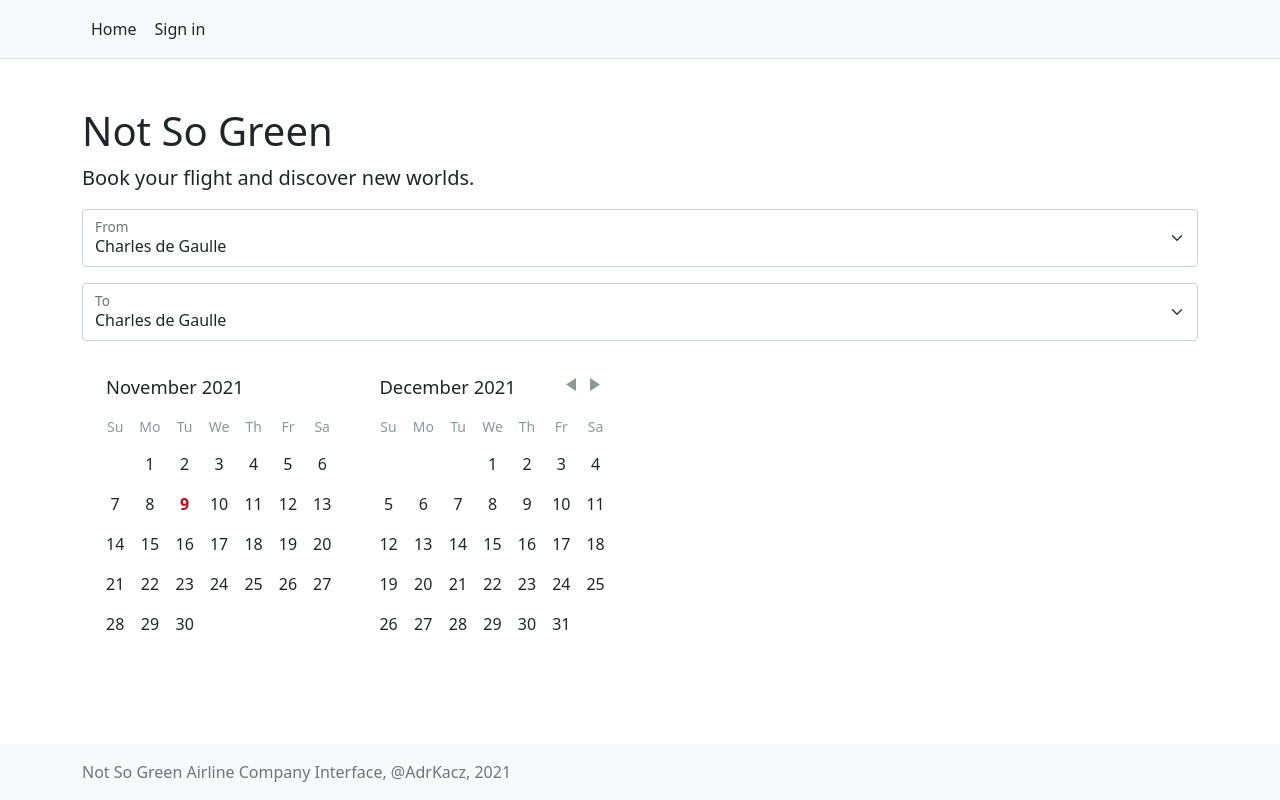
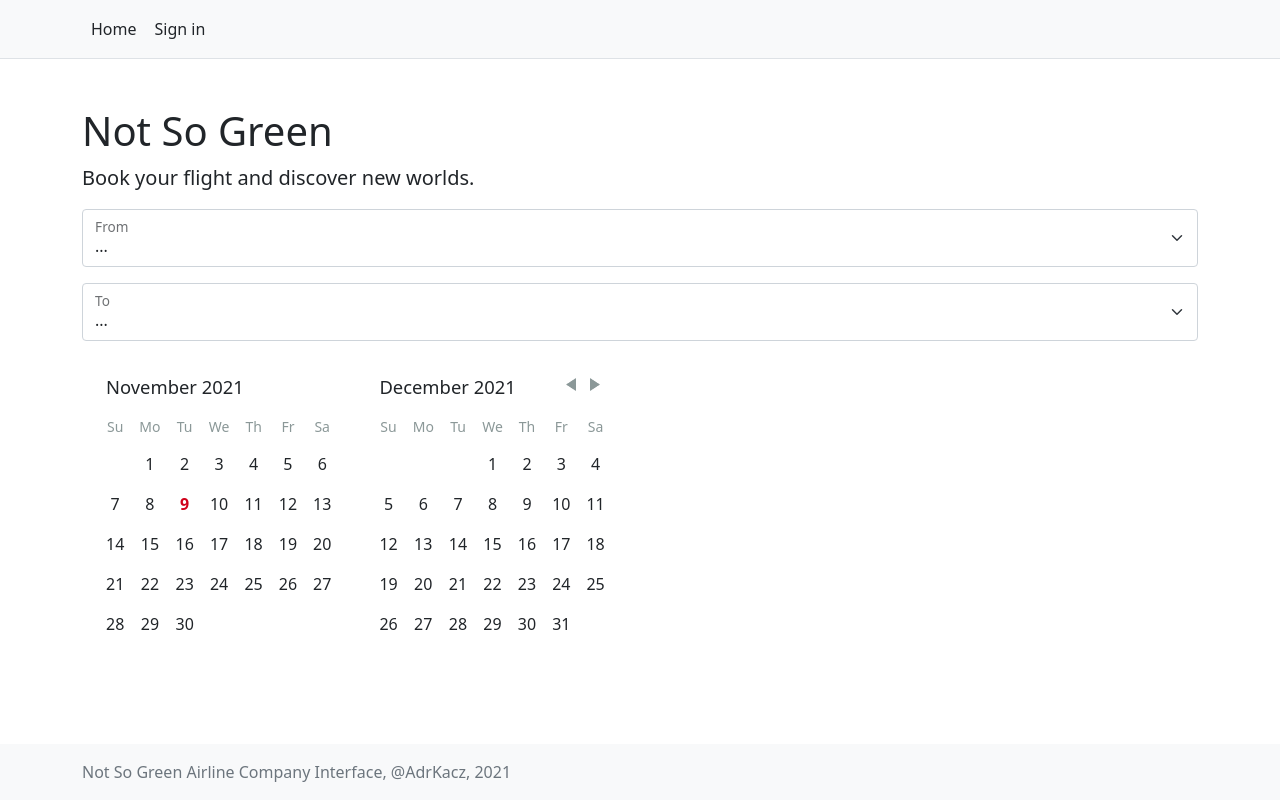
Before and after one commit to AdrKacz/airline-company-app, a React (Create React App) app: page / in a window 1280 px wide. Built offline with nearby package versions, Linux system fonts and the light colour scheme.

Commit message:
Home page logic without hook

```diff
--- a/public/index.html
+++ b/public/index.html
@@ -29,8 +29,10 @@
     <!-- Bootstrap -->
     <link href="https://cdn.jsdelivr.net/npm/bootstrap@5.1.3/dist/css/bootstrap.min.css" rel="stylesheet" integrity="sha384-1BmE4kWBq78iYhFldvKuhfTAU6auU8tT94WrHftjDbrCEXSU1oBoqyl2QvZ6jIW3" crossorigin="anonymous">
   </head>
-  <body id="root" class="d-flex flex-column h-100">
+  <body class="h-100">
     <noscript>You need to enable JavaScript to run this app.</noscript>
+
+    <div id="root" class="d-flex flex-column h-100"></div>
     <!--
       This HTML file is a template.
       If you open it directly in the browser, you will see an empty page.
--- a/src/components/checkout/checkout.js
+++ b/src/components/checkout/checkout.js
@@ -11,8 +11,8 @@ function Checkout({completionState}) {
       <main>
         <div className='py-5 text-center'>
           <img className='d-block mx-auto mb-4' src={airTransport} alt='' width='72' height='72'/>
-          <h2>Checkout form</h2>
-          <p className='lead'>Below is an example form built entirely with Bootstrap’s form controls. Each required form group has a validation state that can be triggered by attempting to submit the form without completing it.</p>
+          <h2>Time to pay</h2>
+          <p className='lead'>We won't use your credentials for anything worse than you're already doing.</p>
         </div>
 
         <div className='row g-5'>
--- a/src/components/home/home.js
+++ b/src/components/home/home.js
@@ -6,14 +6,23 @@ import 'react-day-picker/lib/style.css';
 import './home.css';
 
 function Home({flightsState}) {
+  const [selectedAirports, setSelectedAirports] = useState({from: undefined, to: undefined});
   const [selectedRangeDays, setSelectedRangeDays] = useState({from: undefined, to: undefined});
 
-  function handleDayClick(day, { selected }) {
+  function handleDays(day, { selected }) {
     const range = DateUtils.addDayToRange(day, selectedRangeDays);
+    if (range.from && range.to && range.from.toUTCString() === range.to.toUTCString()) {
+      setSelectedRangeDays({from: undefined, to: undefined});
+    } else {
       setSelectedRangeDays(range);
     }
+  }
 
-  function handleConfirmClick(e) {
+  function handleAirports({from, to}) {
+    setSelectedAirports({from, to})
+  }
+
+  function handleSubmit(e) {
     e.preventDefault();
     flightsState();
   }
@@ -26,45 +35,59 @@ function Home({flightsState}) {
       <div className='container'>
         <h1 className='mt-5'>Not So Green</h1>
         <p className='lead'>Book your flight and discover new worlds.</p>
-        <form>
+        <form onSubmit={handleSubmit}>
           <div className='form-floating mb-3'>
-            <select className='form-select' id='floatingSelect'>
-              <option selected value='CDG'>Charles de Gaulle</option>
+            <select
+              value={selectedAirports.from}
+              onChange={({target}) => handleAirports({from: target.value, to: selectedAirports.to})}
+              className='form-select'
+              id='floatingSelect'
+            >
+              <option>...</option>
+              <option value='CDG'>Charles de Gaulle</option>
               <option value='MRS'>Marseille</option>
             </select>
             <label htmlFor="floatingSelect">From</label>
           </div>
           <div className='form-floating mb-3'>
-            <select className='form-select' id='floatingSelect'>
-              <option selected value='CDG'>Charles de Gaulle</option>
+            <select
+              value={selectedAirports.to}
+              onChange={({target}) => handleAirports({from: selectedAirports.from, to: target.value})}
+              className='form-select'
+              id='floatingSelect'
+            >
+              <option>...</option>
+              <option value='CDG'>Charles de Gaulle</option>
               <option value='MRS'>Marseille</option>
             </select>
             <label htmlFor="floatingSelect">To</label>
           </div>
-          <div className='row mb-3'>
-            <div className='col'>
+          <div className='mb-3'>
             <DayPicker
               className='Selectable'
               numberOfMonths={2}
-                onDayClick={handleDayClick}
+              onDayClick={handleDays}
               modifiers={modifiers}
               selectedDays={[from, { from, to }]}
             />
           </div>
-            {from &&
-            <div className='col'>
-              <div className='card'>
+          {selectedAirports.from && selectedAirports.to && from &&
+          <div className='card mb-3'>
             <div className='card-header'>
               Ready to set the earth on fire?
             </div>
             <div className='card-body'>
-                  <h5 className='card-title'>Marseille - Charles de Gaulle</h5>
-                  <button onClick={handleConfirmClick} class="btn btn-primary mb-5" type="submit">Confirm</button>
-                </div>
+              <h5 className='card-title'>{selectedAirports.from} - {selectedAirports.to}</h5>
+              <p className='lead'>From</p>
+              <p>{from.toLocaleDateString(undefined, options)}</p>
+              {to && (<>
+                <p className='lead'>To</p>
+                <p>{to.toLocaleDateString(undefined, options)}</p>
+              </>)}
+              <button className="btn btn-primary" type="submit">Confirm</button>
             </div>
           </div>
           }
-          </div>
         </form>
       </div>
     </main>
```
Lines whose indentation alone changed are shown as unchanged.
